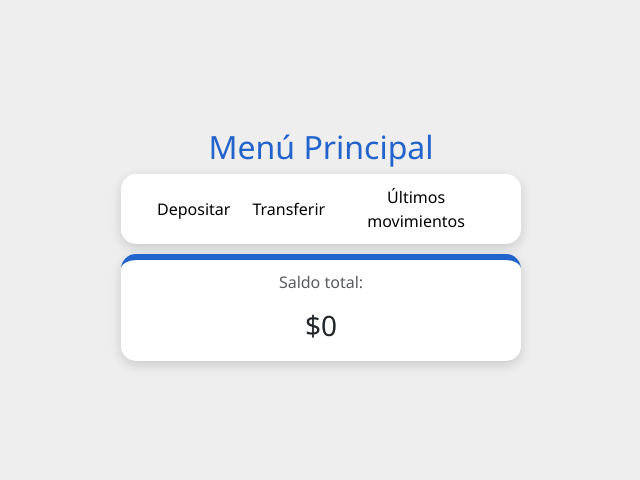
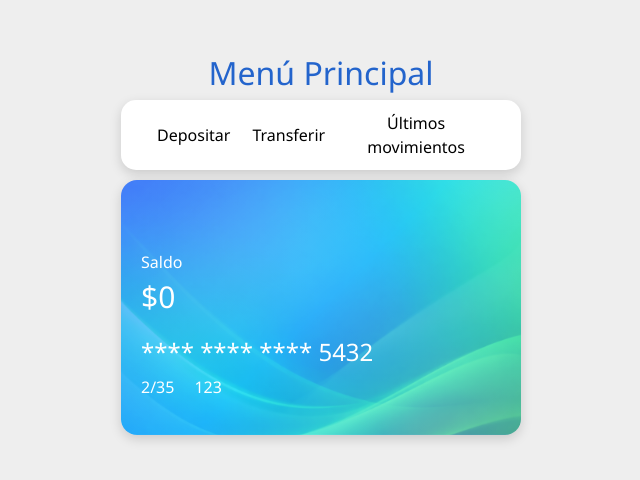
Before and after one commit to YanaLagos/alke-wallet, a plain HTML site: page pages/menu.html in a window 1280 px wide. Shown: the part 178-658 px from the top of the page, without its empty margins (319-959 px from the left). Drawn offline with nearby package versions, Linux system fonts and the light colour scheme.

Commit message:
Mejora visual tarjeta de saldo

```diff
--- a/css/styles.css
+++ b/css/styles.css
@@ -151,18 +151,49 @@ body.home .app-container {
   box-shadow: 0 4px 12px rgba(0, 0, 0, 0.15);
 }
 
+.card-container {
+  min-height: auto !important;
+  display: block !important;
+}
+
 .container-amount {
   padding: 10px;
+  padding-left: 30px;
   margin: 10px;
   max-width: 400px;
   width: 100%;
-  background: #fff;
+  color: #fff;
   border-radius: 15px;
   box-shadow: 0 4px 12px rgba(0, 0, 0, 0.15);
   display: flex;
   flex-direction: column;
-  align-items: center;
-  border-top: 6px solid #2364cc;
+
+  position: relative;
+  overflow: hidden;
+
+  background:
+    url("../assets/curves.png"),
+    linear-gradient(135deg, #78aafa, #45e4fc, #95fb93);
+  background-blend-mode: multiply;
+  background-size: cover;
+  background-position: center;
+  border-radius: 16px;
+  padding: 20px;
+  color: white;
+}
+
+.card-amount {
+  margin-top: 5px !important;
+  font-size: 30px;
+}
+
+.label-card {
+  padding-top: 50px;
+  color: #fff;
+}
+
+.card-data {
+  gap: 20px;
 }
 
 .btn-menu {
@@ -231,3 +262,5 @@ body.home .app-container {
   max-width: 400px;
   width: 100%;
 }
+
+/* =========== TRANSACTIONS =========== */
--- a/pages/menu.html
+++ b/pages/menu.html
@@ -24,8 +24,13 @@
         </button>
       </div>
       <div class="container-amount">
-        <label for="balance" class="text-muted">Saldo total:</label>
-        <h3 id="totalAmount">$0</h3>
+        <label for="balance" class=" label-card">Saldo</label>
+        <h3 class="card-amount" id="totalAmount">$0</h3>
+        <h4 class="card-number">**** **** **** 5432</h4>
+        <div class="card-data d-flex">
+          <p>2/35</p>
+          <p>123</p>
+        </div>
       </div>
     </div>
 
```
Also changed, not shown: assets/curves.png (added).
